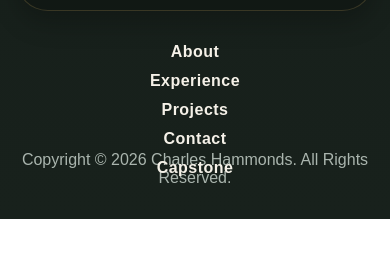
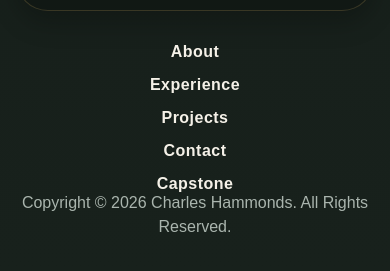
Before and after one commit to iAMslim/Portfolio, a plain HTML site: page index.html in a window 390 px wide. Shown: the part 4039-4310 px from the top of the page. Before the commit the page ends 4258 px from the top, so only its background shows below. Drawn offline with Linux system fonts and the light colour scheme.

Commit message:
slight changes with mediaqueries styling and css styling for mobile

```diff
--- a/mediaqueries.css
+++ b/mediaqueries.css
@@ -200,26 +200,29 @@
   }
 
   footer {
+    height: auto;
     margin: 0 1rem;
-    padding-bottom: 2rem;
+    padding: 2rem 0;
   }
 
   footer nav {
     display: flex;
     justify-content: center;
     align-items: center;
+    width: 100%;
+    margin-bottom: 1rem;
+  }
+
+  footer .nav-links-container {
+    display: flex;
+    justify-content: center;
+    width: 100%;
   }
 
   footer .nav-links {
-    display: flex;
-    flex-direction: column;
-    justify-content: center;
-    align-items: center;
-    gap: 0.5rem;
-    text-align: center;
-    width: 100%;
-    padding-left: 0;
-  }
+  flex-direction: column;
+  gap: 0.75rem;
+}
 
   footer .nav-links li {
     list-style: none;
--- a/style.css
+++ b/style.css
@@ -616,10 +616,43 @@ article .icon {
 /* FOOTER SECTION */
 
 footer {
-  height: 26vh;
+  height: auto;
   margin: 0 1rem;
+  padding: 2rem 1rem;
+  display: flex;
+  flex-direction: column;
+  align-items: center;
+  justify-content: center;
+  gap: 1rem;
+}
+
+footer nav {
+  display: flex;
+  justify-content: center;
+  align-items: center;
+  width: 100% !important;
+  margin: 0;
+}
+
+footer .nav-links-container {
+  display: flex;
+  justify-content: center;
+  width: 100%;
+}
+
+footer .nav-links {
+  display: flex;
+  justify-content: center;
+  align-items: center;
+  flex-wrap: wrap;
+  gap: 1.5rem;
+  margin: 0;
+  padding: 0;
+  list-style: none;
 }
 
 footer p {
+  margin: 0;
   text-align: center;
+  line-height: 1.5;
 }
```
